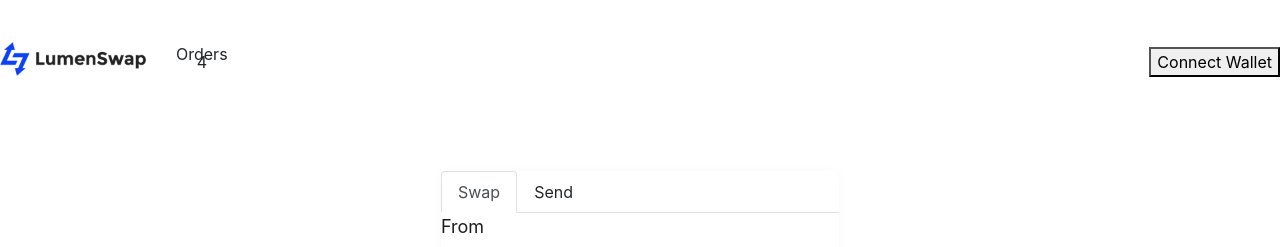
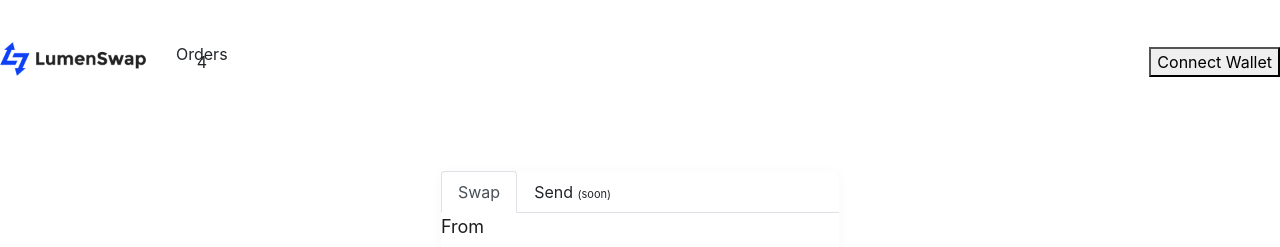
Before and after one commit to lumenswap/lumenswap.io, a React app: page /1/1 in a window 1280 px wide. Shown: the top 247 px of the page. Built offline with nearby package versions, Linux system fonts and the light colour scheme; the HTML template or start-up script is replaced by a standard one; a web font is replaced by a local one; what stellar-sdk would draw is missing.

Commit message:
disabled send tab

```diff
--- a/src/views/Exchange/index.js
+++ b/src/views/Exchange/index.js
@@ -33,11 +33,12 @@ const Exchange = () => {
                   </NavLink>
                 </NavItem>
                 <NavItem>
+                  {/* onClick={() => { toggle('send'); }} */}
                   <NavLink
+                    style={{ cursor: 'not-allowed' }}
                     className={classNames({ active: activeTab === 'send' })}
-                    onClick={() => { toggle('send'); }}
                   >
-                    Send
+                    Send <span style={{ fontSize: '11px' }}>(soon)</span>
                   </NavLink>
                 </NavItem>
               </Nav>
```
